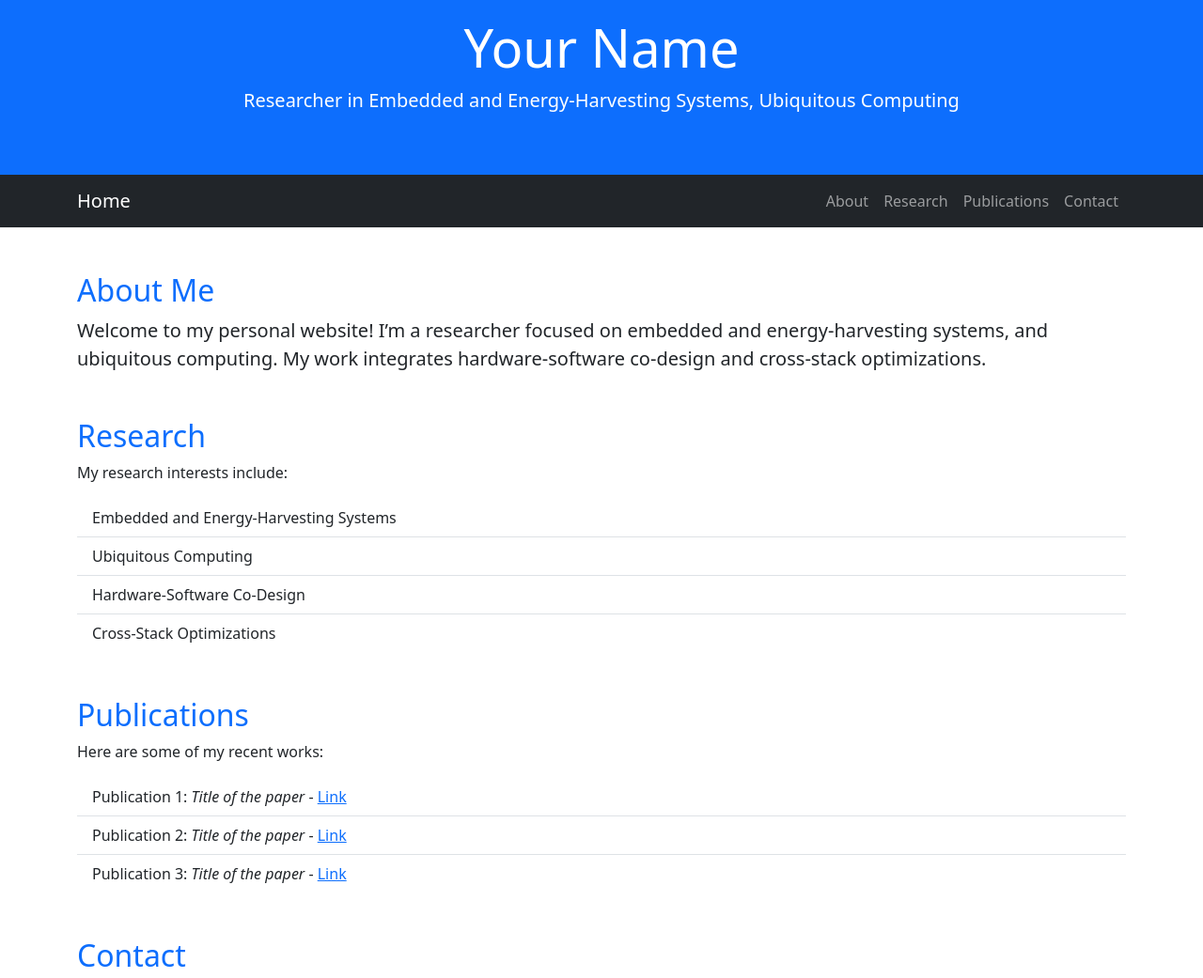
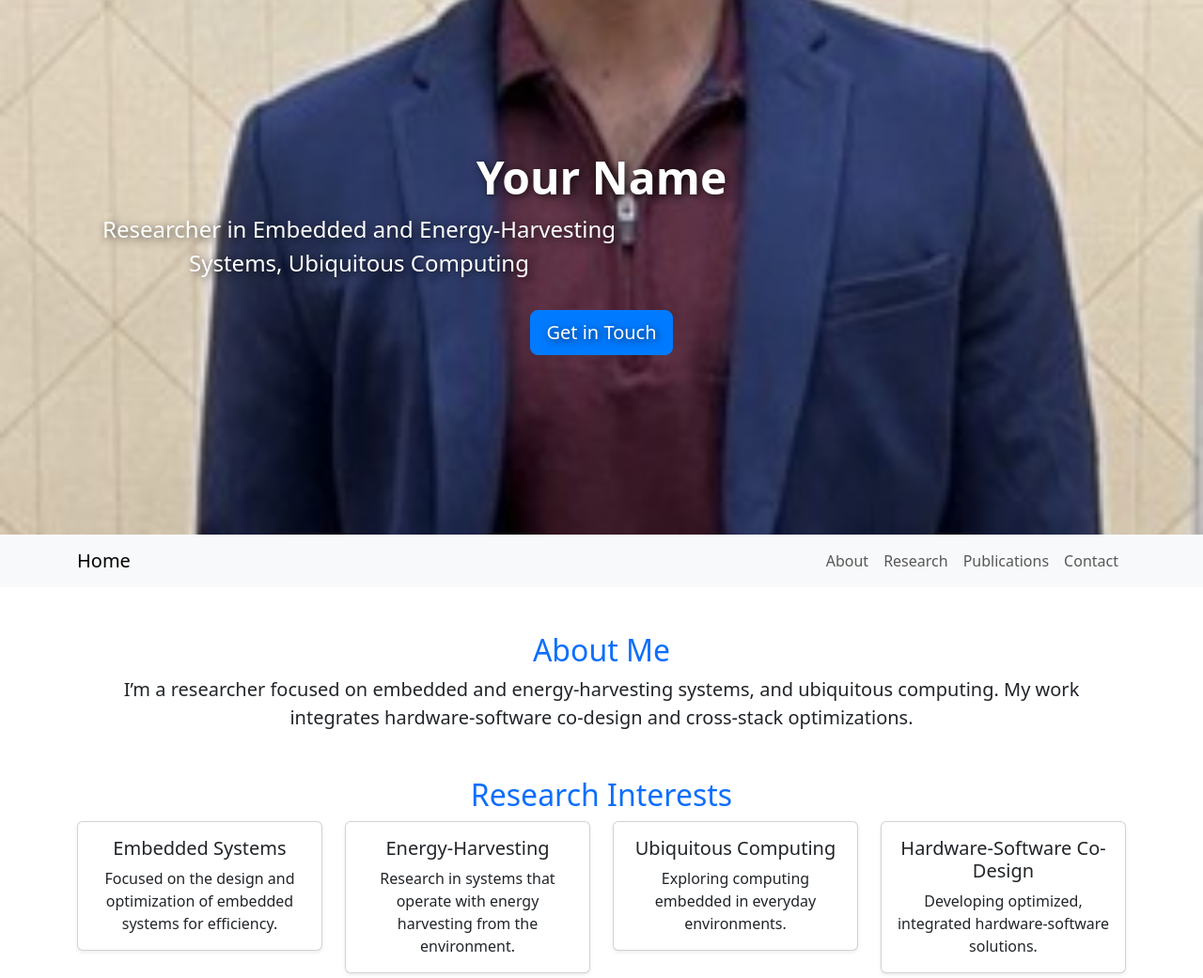
Before and after one commit to vishakn95/vishakn95.github.io, a plain HTML site: page index.html in a window 1280 px wide. Shown: the part 31-1072 px from the top of the page at 94% size. Drawn offline with nearby package versions, Linux system fonts and the light colour scheme.

Commit message:
updating website by adding interactive layout using bootstrap

```diff
--- a/index.html
+++ b/index.html
@@ -3,22 +3,51 @@
 <head>
     <meta charset="UTF-8">
     <meta name="viewport" content="width=device-width, initial-scale=1.0">
-    <title>Your Name - Personal Website</title>
+    <title>Vishak Narayanan</title>
     <!-- Bootstrap CSS -->
     <link href="https://cdn.jsdelivr.net/npm/bootstrap@5.3.0/dist/css/bootstrap.min.css" rel="stylesheet">
+    <!-- FontAwesome for icons -->
+    <link rel="stylesheet" href="https://cdnjs.cloudflare.com/ajax/libs/font-awesome/6.0.0-beta3/css/all.min.css">
+    <style>
+        /* Custom Styles */
+        .hero {
+            background: url('Title_VN.jpg') center/cover no-repeat;
+            color: white;
+            text-shadow: 2px 2px 8px rgba(0, 0, 0, 0.7);
+            height: 75vh;
+            display: flex;
+            align-items: center;
+            justify-content: center;
+            flex-direction: column;
+            text-align: center;
+        }
+        .hero h1 {
+            font-size: 3rem;
+            font-weight: bold;
+        }
+        .hero p {
+            font-size: 1.5rem;
+            max-width: 600px;
+        }
+        .btn-primary {
+            background-color: #007bff;
+            border-color: #007bff;
+        }
+    </style>
 </head>
 <body>
 
-<!-- Header Section -->
-<header class="bg-primary text-white text-center py-5">
+<!-- Hero Section -->
+<section class="hero">
     <div class="container">
-        <h1 class="display-4">Your Name</h1>
-        <p class="lead">Researcher in Embedded and Energy-Harvesting Systems, Ubiquitous Computing</p>
+        <h1>Your Name</h1>
+        <p>Researcher in Embedded and Energy-Harvesting Systems, Ubiquitous Computing</p>
+        <a href="#contact" class="btn btn-primary btn-lg mt-3">Get in Touch</a>
     </div>
-</header>
+</section>
 
 <!-- Navbar -->
-<nav class="navbar navbar-expand-lg navbar-dark bg-dark">
+<nav class="navbar navbar-expand-lg navbar-light bg-light sticky-top">
     <div class="container">
         <a class="navbar-brand" href="#">Home</a>
         <button class="navbar-toggler" type="button" data-bs-toggle="collapse" data-bs-target="#navbarNav" aria-controls="navbarNav" aria-expanded="false" aria-label="Toggle navigation">
@@ -35,30 +64,57 @@
     </div>
 </nav>
 
-<!-- Content Sections -->
+<!-- Main Content -->
 <div class="container my-5">
+
     <!-- About Section -->
-    <section id="about" class="my-5">
+    <section id="about" class="my-5 text-center">
         <h2 class="text-primary">About Me</h2>
-        <p class="lead">Welcome to my personal website! I’m a researcher focused on embedded and energy-harvesting systems, and ubiquitous computing. My work integrates hardware-software co-design and cross-stack optimizations.</p>
+        <p class="lead">I’m a researcher focused on embedded and energy-harvesting systems, and ubiquitous computing. My work integrates hardware-software co-design and cross-stack optimizations.</p>
     </section>
 
-    <!-- Research Section -->
+    <!-- Research Section with Cards -->
     <section id="research" class="my-5">
-        <h2 class="text-primary">Research</h2>
-        <p>My research interests include:</p>
-        <ul class="list-group list-group-flush">
-            <li class="list-group-item">Embedded and Energy-Harvesting Systems</li>
-            <li class="list-group-item">Ubiquitous Computing</li>
-            <li class="list-group-item">Hardware-Software Co-Design</li>
-            <li class="list-group-item">Cross-Stack Optimizations</li>
-        </ul>
+        <h2 class="text-primary text-center">Research Interests</h2>
+        <div class="row g-4">
+            <div class="col-md-6 col-lg-3">
+                <div class="card shadow-sm">
+                    <div class="card-body text-center">
+                        <h5 class="card-title">Embedded Systems</h5>
+                        <p class="card-text">Focused on the design and optimization of embedded systems for efficiency.</p>
+                    </div>
+                </div>
+            </div>
+            <div class="col-md-6 col-lg-3">
+                <div class="card shadow-sm">
+                    <div class="card-body text-center">
+                        <h5 class="card-title">Energy-Harvesting</h5>
+                        <p class="card-text">Research in systems that operate with energy harvesting from the environment.</p>
+                    </div>
+                </div>
+            </div>
+            <div class="col-md-6 col-lg-3">
+                <div class="card shadow-sm">
+                    <div class="card-body text-center">
+                        <h5 class="card-title">Ubiquitous Computing</h5>
+                        <p class="card-text">Exploring computing embedded in everyday environments.</p>
+                    </div>
+                </div>
+            </div>
+            <div class="col-md-6 col-lg-3">
+                <div class="card shadow-sm">
+                    <div class="card-body text-center">
+                        <h5 class="card-title">Hardware-Software Co-Design</h5>
+                        <p class="card-text">Developing optimized, integrated hardware-software solutions.</p>
+                    </div>
+                </div>
+            </div>
+        </div>
     </section>
 
     <!-- Publications Section -->
     <section id="publications" class="my-5">
-        <h2 class="text-primary">Publications</h2>
-        <p>Here are some of my recent works:</p>
+        <h2 class="text-primary text-center">Publications</h2>
         <ul class="list-group list-group-flush">
             <li class="list-group-item">Publication 1: <i>Title of the paper</i> - <a href="link_to_publication" class="text-primary">Link</a></li>
             <li class="list-group-item">Publication 2: <i>Title of the paper</i> - <a href="link_to_publication" class="text-primary">Link</a></li>
@@ -67,15 +123,20 @@
     </section>
 
     <!-- Contact Section -->
-    <section id="contact" class="my-5">
-        <h2 class="text-primary">Contact</h2>
+    <section id="contact" class="my-5 text-center">
+        <h2 class="text-primary">Contact Me</h2>
         <p>Email: <a href="mailto:your.email@example.com" class="text-primary">your.email@example.com</a></p>
         <p>LinkedIn: <a href="https://www.linkedin.com/in/yourprofile" class="text-primary">Your LinkedIn Profile</a></p>
+        <div class="mt-3">
+            <a href="https://twitter.com/yourprofile" class="btn btn-outline-primary btn-lg mx-2"><i class="fab fa-twitter"></i> Twitter</a>
+            <a href="https://github.com/yourprofile" class="btn btn-outline-dark btn-lg mx-2"><i class="fab fa-github"></i> GitHub</a>
+            <a href="https://linkedin.com/in/yourprofile" class="btn btn-outline-primary btn-lg mx-2"><i class="fab fa-linkedin"></i> LinkedIn</a>
+        </div>
     </section>
 </div>
 
 <!-- Footer -->
-<footer class="bg-dark text-white text-center py-3">
+<footer class="bg-dark text-white text-center py-4">
     <p class="mb-0">&copy; 2024 Your Name. All rights reserved.</p>
 </footer>
 
```
Also changed, not shown: Title_VN.jpg (added).
